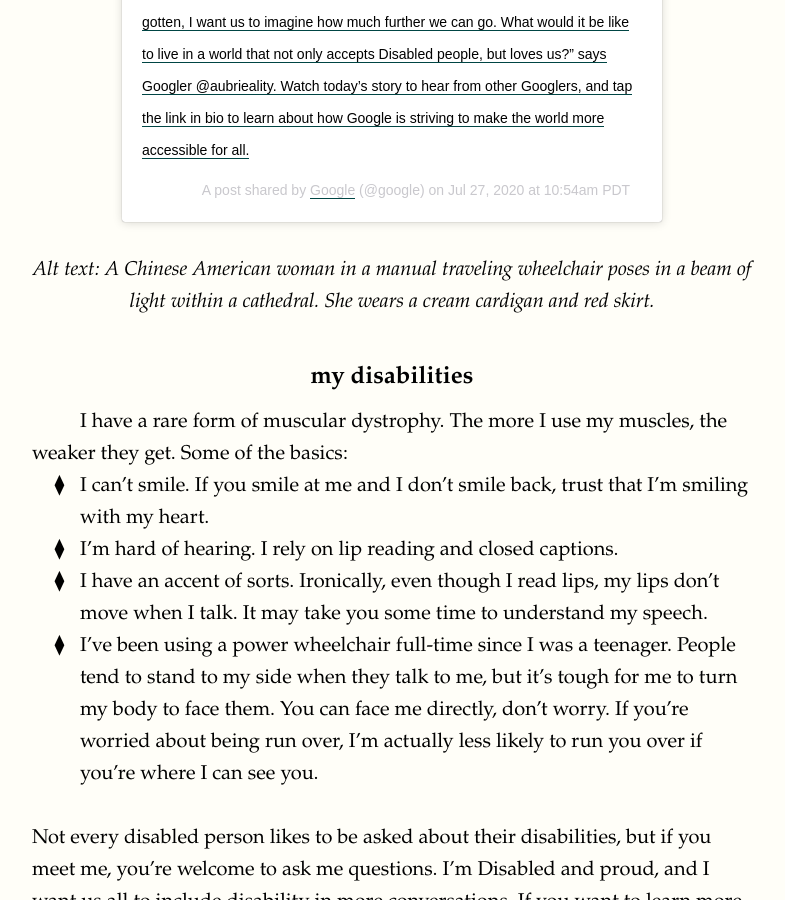
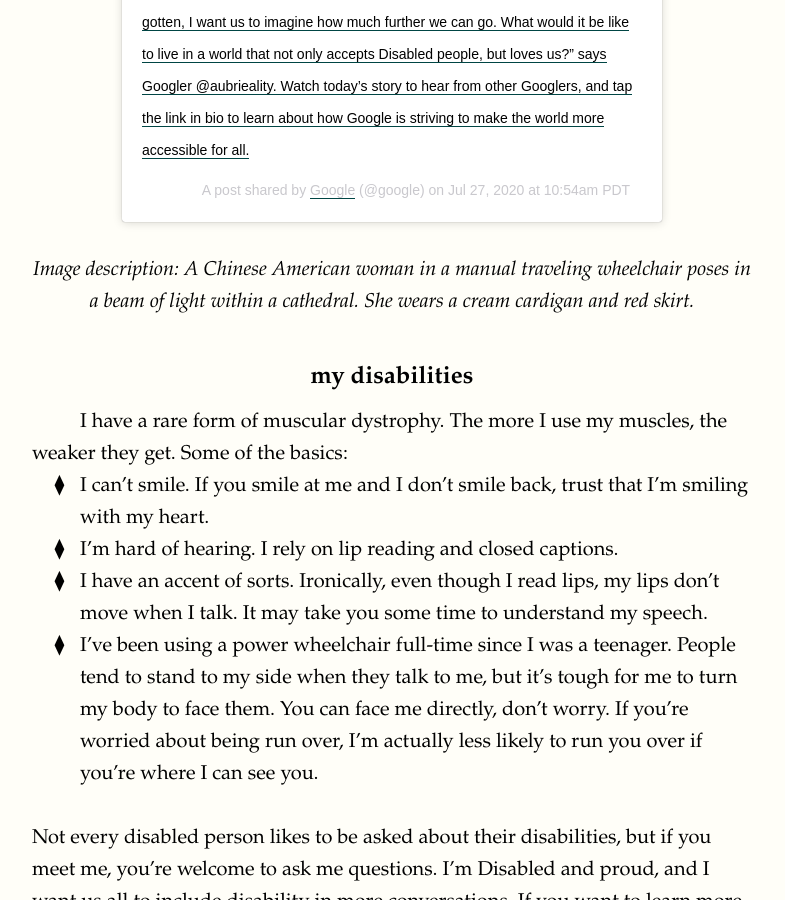
Before and after one commit to aubrielee/aubrielee.github.io, a Jekyll site: the page built from more.md, in a window 1280 px wide and 900 px high, scrolled down 1024 px. Shown: the whole window, without its empty margins (248-1033 px from the left). Built offline with Jekyll 4.4.1, drawn with Linux system fonts in a browser that asks for light colours; nearby versions of some CDN libraries; some web fonts are replaced; a script that is not in the unit is left out.

Commit message:
Update more.md

```diff
--- a/more.md
+++ b/more.md
@@ -49,7 +49,7 @@ Feel free to connect:
 </div>
 <script async src="https://www.instagram.com/embed.js"></script>
 
-<p class="centeredText noIndent altText">Alt text: A Chinese American woman in a manual traveling wheelchair poses in a beam of light within a cathedral. She wears a cream cardigan and red skirt.</p>
+<p class="centeredText noIndent altText">Image description: A Chinese American woman in a manual traveling wheelchair poses in a beam of light within a cathedral. She wears a cream cardigan and red skirt.</p>
 
 ## my disabilities
 I have a rare form of muscular dystrophy. The more I use my muscles, the weaker they get. Some of the basics:
```
